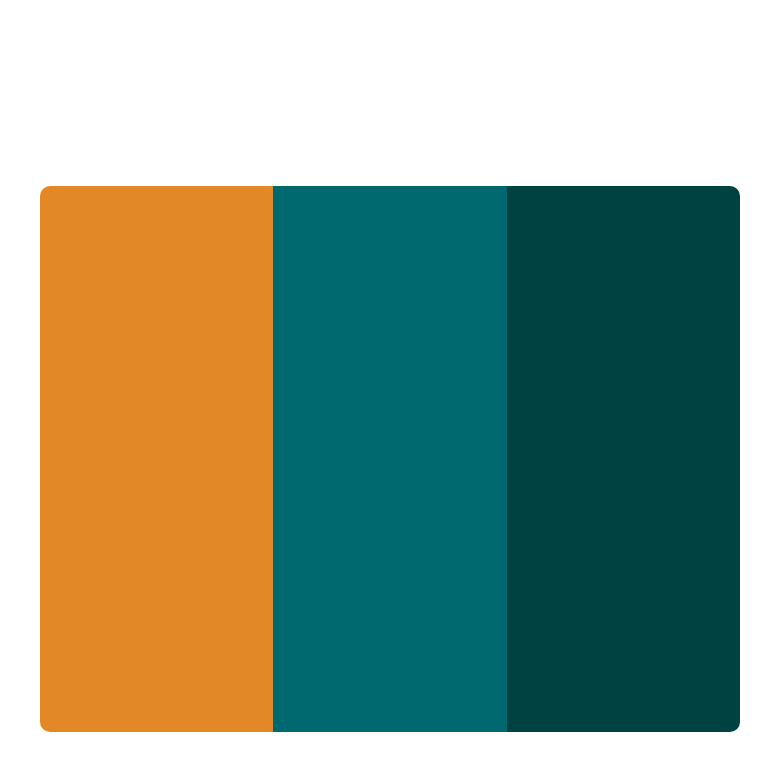
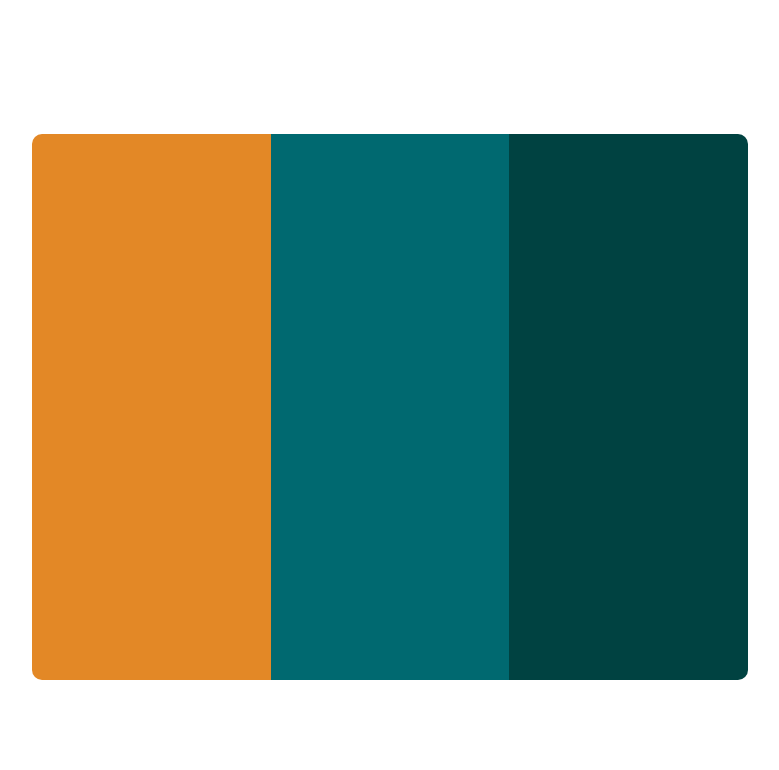
Before and after one commit to hemakumarm72/3-column-preview-card, a plain HTML site: page index.html in a window 1280 px wide. Shown: the whole page, without its empty margins (250-1029 px from the left). Drawn offline with Linux system fonts and the light colour scheme.

Commit message:
size change

```diff
--- a/CSS/Style.css
+++ b/CSS/Style.css
@@ -27,7 +27,7 @@ body {
   display: flex;
   margin: 0 auto;
   max-width: 1440px;
-  padding: 11.625rem 18.125rem 8.75rem 18.125rem;
+  padding: 8.375rem 17.625rem 6.375rem 17.625rem;
 }
 
 .card1,
```
